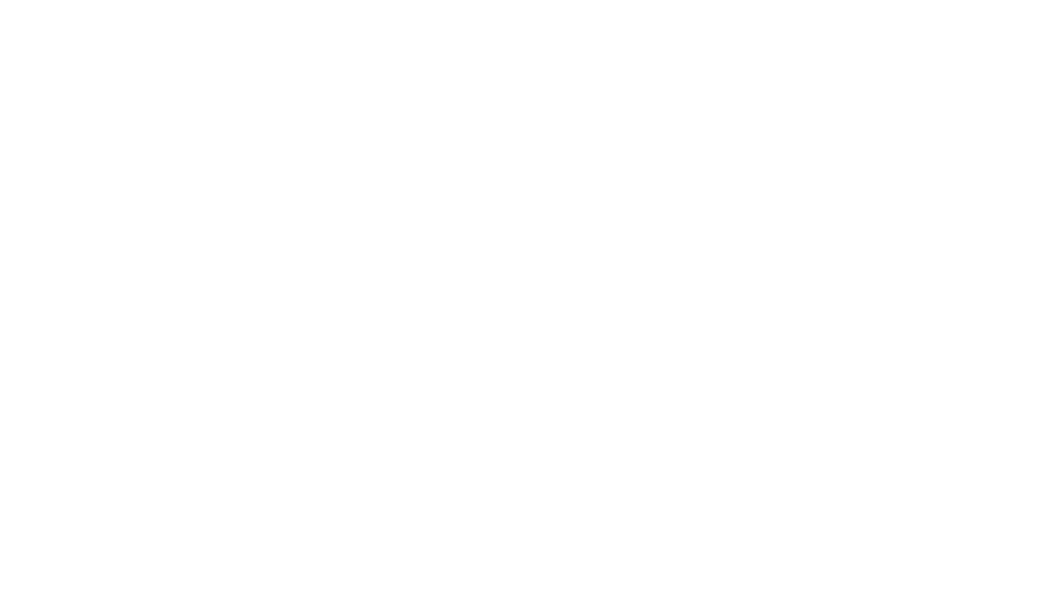
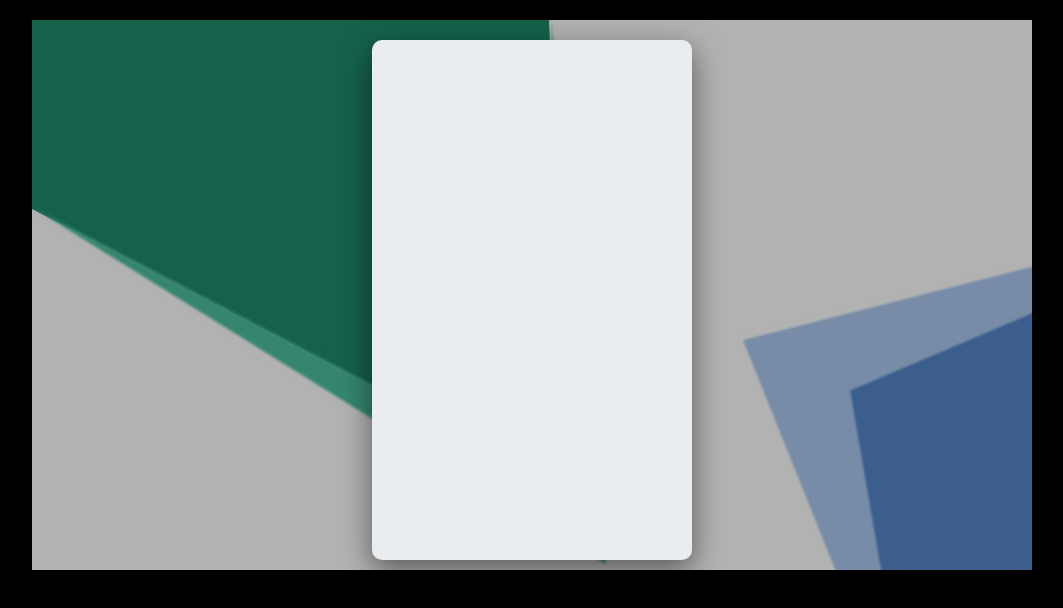
Before and after one commit to Zeztron/javascript-calculator, a plain HTML site: page index.html in a window 1280 px wide. Shown: the whole page, without its empty margins (108-1171 px from the left). Drawn offline with Linux system fonts and the light colour scheme.

Commit message:
Added the calc

```diff
--- a/index.html
+++ b/index.html
@@ -4,10 +4,16 @@
     <meta charset="UTF-8">
     <meta name="viewport" content="width=device-width, initial-scale=1.0">
     <meta http-equiv="X-UA-Compatible" content="ie=edge">
+    <link href="https://fonts.googleapis.com/css?family=Open+Sans:600,700" rel="stylesheet">
     <link rel="stylesheet" href="style.css">
     <title>Calculator</title>
 </head>
 <body>
+    <div id="container">
+        <div id="calculator">
+
+        </div>
+    </div>
 
 
 
--- a/style.css
+++ b/style.css
@@ -0,0 +1,25 @@
+body {
+    font-family: "Open Sans", sans-serif;
+    background: black;
+}
+
+#container {
+    width: 1000px;
+    height: 550px;
+    background-image: linear-gradient(
+        rgba(0, 0, 0, 0.3),
+        rgba(0, 0, 0, 0.3)
+        ), url("img.jpg");
+    margin: 20px auto;
+}
+
+#calculator {
+    width: 320px;
+    height: 520px;
+    background-color: #eaedef;
+    margin: 0 auto;
+    top: 20px;
+    position: relative;
+    box-shadow: 0 10px 30px rgba(0, 0, 0, 0.5);
+    border-radius: 10px;
+}
```
Also changed, not shown: img.jpg (added).
